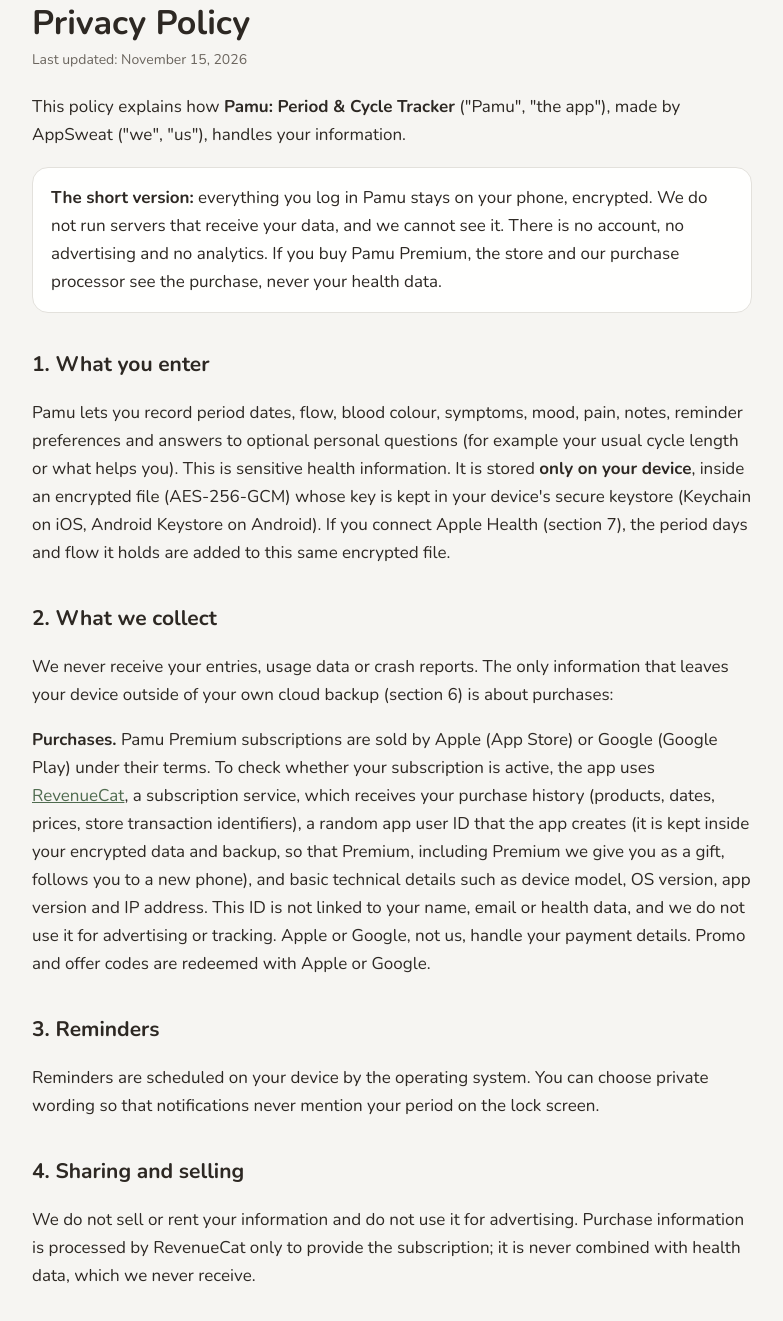
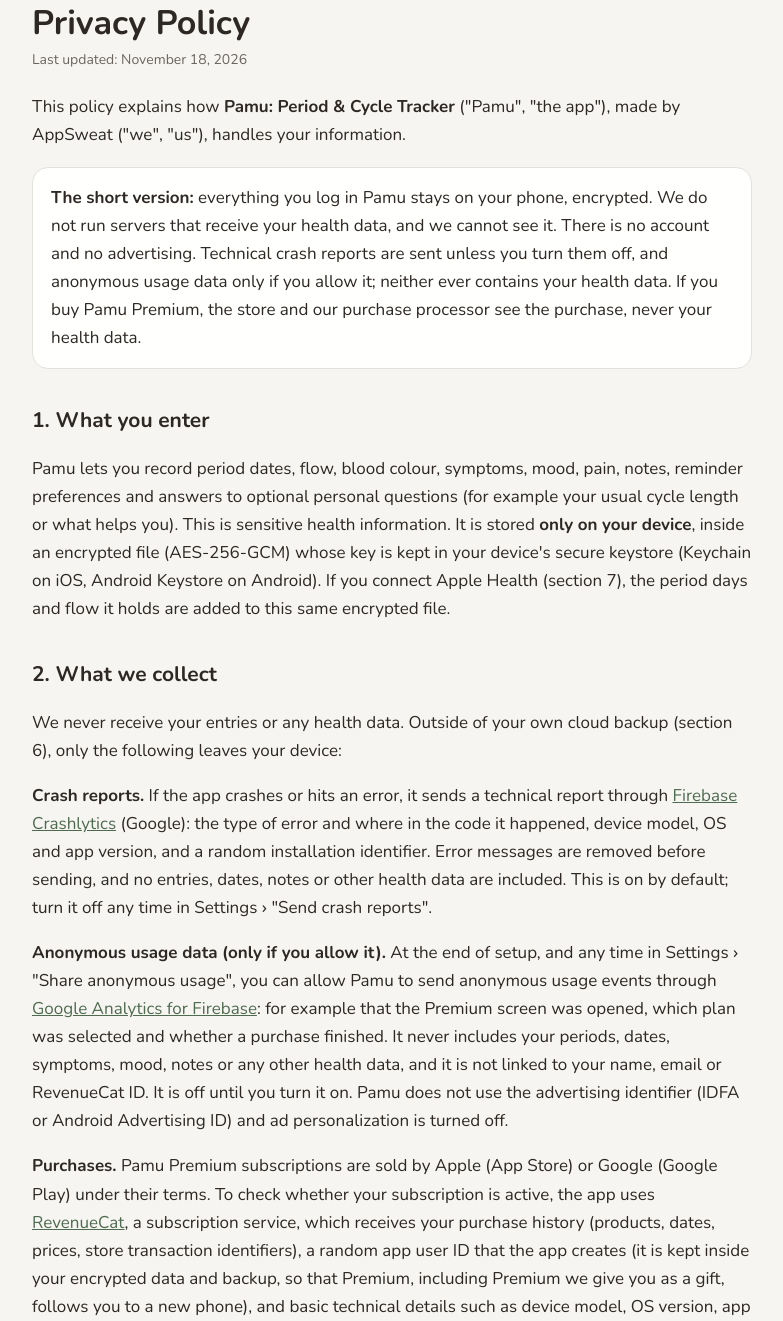
Before and after one commit to armagangok/pamu-legal, a plain HTML site: page privacy.html in a window 1280 px wide. Shown: the part 89-1410 px from the top of the page, without its empty margins (248-1031 px from the left). Drawn offline with nearby package versions, Linux system fonts and the light colour scheme.

Commit message:
docs: privacy policy covers Firebase crash reports and opt-in usage data
Co-Authored-By: Claude Opus 5.5 <noreply@anthropic.com>

```diff
--- a/privacy.html
+++ b/privacy.html
@@ -21,22 +21,24 @@
   <main class="wrap">
     <div class="i18n-en" lang="en">
     <h1>Privacy Policy</h1>
-    <div class="updated">Last updated: November 15, 2026</div>
+    <div class="updated">Last updated: November 18, 2026</div>
     <p>This policy explains how <strong>Pamu: Period &amp; Cycle Tracker</strong> ("Pamu", "the app"), made by AppSweat ("we", "us"), handles your information.</p>
-    <div class="callout"><strong>The short version:</strong> everything you log in Pamu stays on your phone, encrypted. We do not run servers that receive your data, and we cannot see it. There is no account, no advertising and no analytics. If you buy Pamu Premium, the store and our purchase processor see the purchase, never your health data.</div>
+    <div class="callout"><strong>The short version:</strong> everything you log in Pamu stays on your phone, encrypted. We do not run servers that receive your health data, and we cannot see it. There is no account and no advertising. Technical crash reports are sent unless you turn them off, and anonymous usage data only if you allow it; neither ever contains your health data. If you buy Pamu Premium, the store and our purchase processor see the purchase, never your health data.</div>
 
     <h2>1. What you enter</h2>
     <p>Pamu lets you record period dates, flow, blood colour, symptoms, mood, pain, notes, reminder preferences and answers to optional personal questions (for example your usual cycle length or what helps you). This is sensitive health information. It is stored <strong>only on your device</strong>, inside an encrypted file (AES-256-GCM) whose key is kept in your device's secure keystore (Keychain on iOS, Android Keystore on Android). If you connect Apple Health (section 7), the period days and flow it holds are added to this same encrypted file.</p>
 
     <h2>2. What we collect</h2>
-    <p>We never receive your entries, usage data or crash reports. The only information that leaves your device outside of your own cloud backup (section 6) is about purchases:</p>
+    <p>We never receive your entries or any health data. Outside of your own cloud backup (section 6), only the following leaves your device:</p>
+    <p><strong>Crash reports.</strong> If the app crashes or hits an error, it sends a technical report through <a href="https://firebase.google.com/support/privacy">Firebase Crashlytics</a> (Google): the type of error and where in the code it happened, device model, OS and app version, and a random installation identifier. Error messages are removed before sending, and no entries, dates, notes or other health data are included. This is on by default; turn it off any time in Settings › "Send crash reports".</p>
+    <p><strong>Anonymous usage data (only if you allow it).</strong> At the end of setup, and any time in Settings › "Share anonymous usage", you can allow Pamu to send anonymous usage events through <a href="https://firebase.google.com/support/privacy">Google Analytics for Firebase</a>: for example that the Premium screen was opened, which plan was selected and whether a purchase finished. It never includes your periods, dates, symptoms, mood, notes or any other health data, and it is not linked to your name, email or RevenueCat ID. It is off until you turn it on. Pamu does not use the advertising identifier (IDFA or Android Advertising ID) and ad personalization is turned off.</p>
     <p><strong>Purchases.</strong> Pamu Premium subscriptions are sold by Apple (App Store) or Google (Google Play) under their terms. To check whether your subscription is active, the app uses <a href="https://www.revenuecat.com/privacy">RevenueCat</a>, a subscription service, which receives your purchase history (products, dates, prices, store transaction identifiers), a random app user ID that the app creates (it is kept inside your encrypted data and backup, so that Premium, including Premium we give you as a gift, follows you to a new phone), and basic technical details such as device model, OS version, app version and IP address. This ID is not linked to your name, email or health data, and we do not use it for advertising or tracking. Apple or Google, not us, handle your payment details. Promo and offer codes are redeemed with Apple or Google.</p>
 
     <h2>3. Reminders</h2>
     <p>Reminders are scheduled on your device by the operating system. You can choose private wording so that notifications never mention your period on the lock screen.</p>
 
     <h2>4. Sharing and selling</h2>
-    <p>We do not sell or rent your information and do not use it for advertising. Purchase information is processed by RevenueCat only to provide the subscription; it is never combined with health data, which we never receive.</p>
+    <p>We do not sell or rent your information and do not use it for advertising. Purchase information is processed by RevenueCat only to provide the subscription, and crash reports and usage data by Google (Firebase) only to fix and improve the app; none of it is ever combined with health data, which we never receive.</p>
 
     <h2>5. Your control and deletion</h2>
     <p>You can edit or delete any entry at any time. "Delete all my data" in Settings permanently erases the encrypted file and its key. Uninstalling the app also removes your data from the device. Your encrypted cloud copy (section 6) is deleted separately with "Delete cloud copy" in Settings. Because we hold no copy, we cannot restore deleted data. To have purchase records held by RevenueCat deleted, email <a href="mailto:appsweatmobile@gmail.com">appsweatmobile@gmail.com</a> and we will delete them.</p>
@@ -65,18 +67,20 @@
 
     <div class="lang i18n-tr" id="tr" lang="tr">
       <h1>Gizlilik Politikası</h1>
-      <div class="updated">Son güncelleme: 15 Kasım 2026</div>
+      <div class="updated">Son güncelleme: 18 Kasım 2026</div>
       <p>Bu politika, AppSweat tarafından geliştirilen <strong>Pamu: Regl ve Döngü Takibi</strong> uygulamasının bilgilerini nasıl ele aldığını açıklar.</p>
-      <div class="callout"><strong>Kısaca:</strong> Pamu'ya kaydettiğin her şey telefonunda, şifreli olarak kalır. Verilerini alan bir sunucumuz yok ve onları göremeyiz. Hesap, reklam ve analitik yoktur. Pamu Premium satın alırsan satın alımı mağaza ve ödeme altyapımız görür; sağlık verilerini asla görmez.</div>
+      <div class="callout"><strong>Kısaca:</strong> Pamu'ya kaydettiğin her şey telefonunda, şifreli olarak kalır. Sağlık verilerini alan bir sunucumuz yok ve onları göremeyiz. Hesap ve reklam yoktur. Kapatmadığın sürece teknik çökme raporları, yalnızca izin verirsen de anonim kullanım bilgisi gönderilir; ikisi de asla sağlık verisi içermez. Pamu Premium satın alırsan satın alımı mağaza ve ödeme altyapımız görür; sağlık verilerini asla görmez.</div>
       <h2>1. Girdiğin bilgiler</h2>
       <p>Regl tarihleri, akış, kan rengi, belirtiler, ruh hali, ağrı, notlar, hatırlatma tercihleri ve isteğe bağlı kişisel sorulara verdiğin cevaplar hassas sağlık verisidir. Bunlar <strong>yalnızca cihazında</strong>, anahtarı cihazının güvenli anahtar deposunda (iOS'ta Keychain, Android'de Android Keystore) tutulan şifreli bir dosyada (AES-256-GCM) saklanır. Apple Sağlık'ı bağlarsan (7. madde) oradaki regl günleri ve akış bilgisi de bu şifreli dosyaya eklenir.</p>
       <h2>2. Topladığımız veriler</h2>
-      <p>Kayıtların, kullanım verilerin veya hata raporların bize hiç ulaşmaz. Kendi bulut yedeğin (6. madde) dışında cihazından çıkan tek bilgi satın alımlarla ilgilidir:</p>
+      <p>Kayıtların ve hiçbir sağlık verin bize ulaşmaz. Kendi bulut yedeğin (6. madde) dışında cihazından yalnızca şunlar çıkar:</p>
+      <p><strong>Çökme raporları.</strong> Uygulama çökerse ya da bir hatayla karşılaşırsa <a href="https://firebase.google.com/support/privacy">Firebase Crashlytics</a> (Google) üzerinden teknik bir rapor gönderir: hatanın türü ve kodda nerede oluştuğu, cihaz modeli, işletim sistemi ve uygulama sürümü ile rastgele bir kurulum kimliği. Hata mesajları gönderilmeden önce çıkarılır; kayıtlar, tarihler, notlar ya da başka bir sağlık verisi içermez. Varsayılan olarak açıktır; istediğin zaman Ayarlar › "Çökme raporu gönder" ile kapatabilirsin.</p>
+      <p><strong>Anonim kullanım bilgisi (yalnızca izin verirsen).</strong> Kurulumun sonunda ya da istediğin zaman Ayarlar › "Anonim kullanım bilgisi paylaş" ile, Pamu'nun <a href="https://firebase.google.com/support/privacy">Google Analytics for Firebase</a> üzerinden anonim kullanım olayları göndermesine izin verebilirsin: örneğin Premium ekranının açıldığı, hangi planın seçildiği ve satın almanın tamamlanıp tamamlanmadığı. Reglerini, tarihleri, belirtileri, ruh halini, notlarını ya da başka bir sağlık verisini asla içermez; adına, e-postana veya RevenueCat kimliğine bağlanmaz. Sen açana kadar kapalıdır. Pamu reklam kimliğini (IDFA ya da Android Reklam Kimliği) kullanmaz ve reklam kişiselleştirme kapalıdır.</p>
       <p><strong>Satın almalar.</strong> Pamu Premium abonelikleri Apple (App Store) veya Google (Google Play) tarafından kendi koşullarıyla satılır. Aboneliğinin etkin olup olmadığını kontrol etmek için uygulama bir abonelik hizmeti olan <a href="https://www.revenuecat.com/privacy">RevenueCat</a>'i kullanır. RevenueCat satın alma geçmişini (ürün, tarih, fiyat, mağaza işlem kimlikleri), uygulamanın oluşturduğu rastgele bir uygulama kullanıcı kimliğini (Premium'un, sana hediye ettiğimiz Premium dahil, yeni telefonuna da gelmesi için şifreli verilerinin ve yedeğinin içinde saklanır) ve cihaz modeli, işletim sistemi ve uygulama sürümü, IP adresi gibi temel teknik bilgileri alır. Bu kimlik adına, e-postana veya sağlık verilerine bağlı değildir; reklam ya da takip için kullanılmaz. Ödeme bilgilerini biz değil Apple veya Google işler. Promosyon ve teklif kodları Apple veya Google üzerinden kullanılır.</p>
       <h2>3. Hatırlatmalar</h2>
       <p>Hatırlatmalar cihazında işletim sistemi tarafından planlanır. Kilit ekranında reglden bahsetmeyen gizli ifadeler seçebilirsin.</p>
       <h2>4. Paylaşım ve satış</h2>
-      <p>Bilgilerini satmayız, kiralamayız ve reklam için kullanmayız. Satın alma bilgileri RevenueCat tarafından yalnızca aboneliği sağlamak için işlenir; bize hiç ulaşmayan sağlık verilerinle asla birleştirilmez.</p>
+      <p>Bilgilerini satmayız, kiralamayız ve reklam için kullanmayız. Satın alma bilgileri RevenueCat tarafından yalnızca aboneliği sağlamak, çökme raporları ve kullanım bilgisi de Google (Firebase) tarafından yalnızca uygulamayı düzeltmek ve geliştirmek için işlenir; hiçbiri bize hiç ulaşmayan sağlık verilerinle asla birleştirilmez.</p>
       <h2>5. Kontrol ve silme</h2>
       <p>Her kaydı istediğin an düzenleyebilir veya silebilirsin. Ayarlar'daki "Tüm verilerimi sil" şifreli dosyayı ve anahtarını kalıcı olarak siler. Uygulamayı kaldırmak da verilerini cihazdan siler. Şifreli bulut kopyan (6. madde) Ayarlar'daki "Buluttaki kopyayı sil" ile ayrıca silinir. Bizde kopya olmadığı için silinen verileri geri getiremeyiz. RevenueCat'te tutulan satın alma kayıtlarının silinmesini istersen <a href="mailto:appsweatmobile@gmail.com">appsweatmobile@gmail.com</a> adresine yaz, silelim.</p>
       <h2>6. Yedekleme ve senkronizasyon</h2>
```
